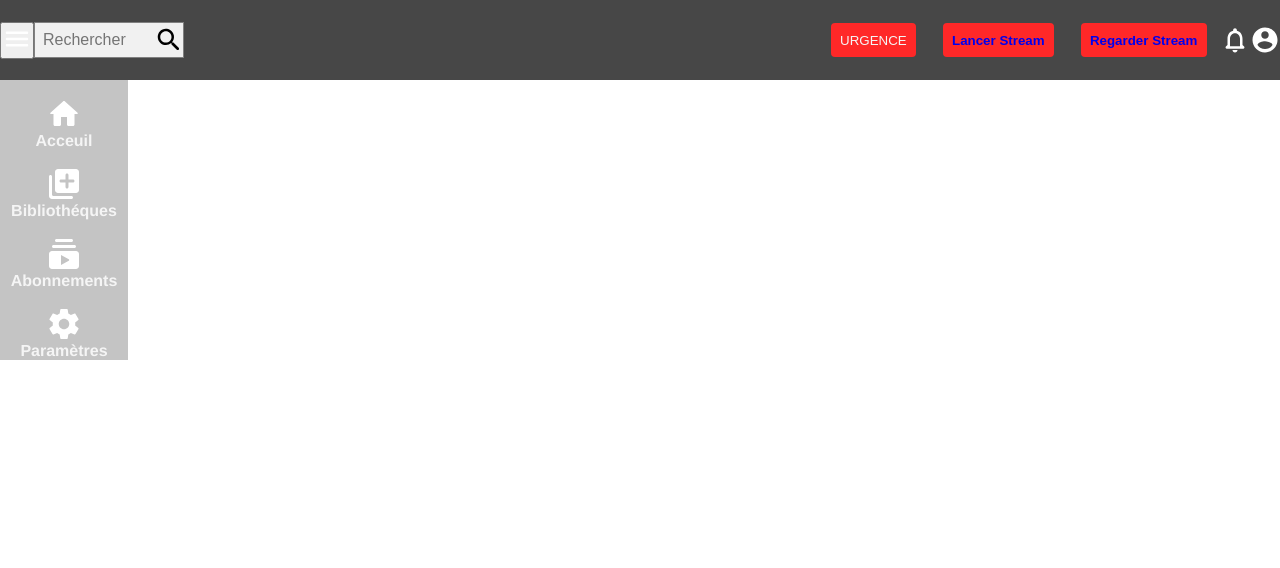
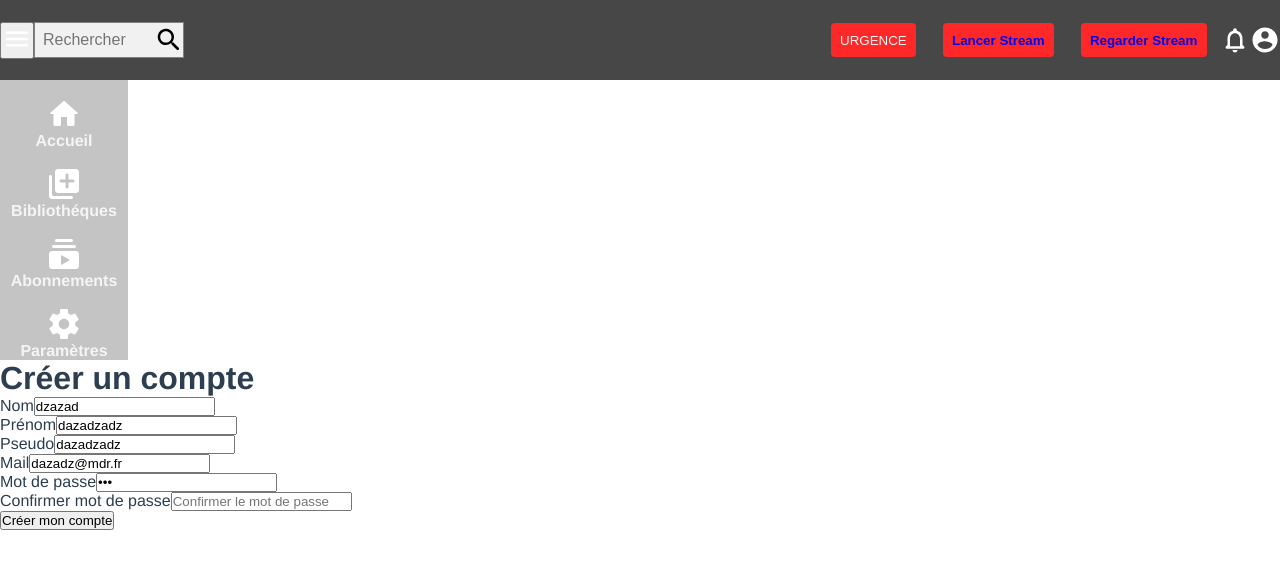
Before and after one commit to Benjamin-Mathieu/flux-videos-front, a Vue app: page /user in a window 1280 px wide. Shown: the top 568 px of the page. Built offline with nearby package versions, Linux system fonts and the light colour scheme.

Commit message:
Connexion a l'api

```diff
--- a/src/components/Sidebar.vue
+++ b/src/components/Sidebar.vue
@@ -4,7 +4,7 @@
       class="icons"
       src="../assets/icons/home-white-36dp.svg"
       alt="Acceuil"
-    /><router-link to="/" class="link">Acceuil</router-link>
+    /><router-link to="/" class="link">Accueil</router-link>
     <img
       class="icons"
       src="../assets/icons/library_add-white-36dp.svg"
--- a/src/main.js
+++ b/src/main.js
@@ -3,9 +3,20 @@ import App from "./App.vue";
 import router from "./router";
 import store from "./store";
 import mitt from "mitt";
+import axios from 'axios'
+
 
 const emitter = mitt();
 let app = createApp(App);
+window.api = axios.create({
+    baseURL: 'http://localhost:8081/api/',
+    withCredentials: false
+    /*headers: {
+        'crossorigin': 'true',
+        'Access-Control-Allow-Origin' : '*',
+        'Access-Control-Allow-Methods':'GET,PUT,POST,DELETE,PATCH,OPTIONS',
+    }*/
+});
 app.config.globalProperties.emitter = emitter;
 app.use(store);
 app.use(router);
--- a/src/router/index.js
+++ b/src/router/index.js
@@ -36,6 +36,12 @@ const routes = [
     name: "Watch",
     component: () =>
       import("../views/Watch.vue")
+  },
+  {
+    path: "/user",
+    name: "Inscription",
+    component: () =>
+      import("../views/Inscription.vue")
   }
 ];
 
--- /dev/null
+++ b/src/views/Inscription.vue
@@ -0,0 +1,78 @@
+<template>
+    <div>
+        <h1>Créer un compte</h1>
+        <form @submit.prevent="creerCompte">
+        <div>
+            <label>Nom</label>
+            <input v-model="name" required type="text" placeholder="Nom">
+        </div>
+        <div>
+            <label>Prénom</label>
+            <input v-model="firstname" required type="text" placeholder="Prénom">
+        </div>
+        <div>
+            <label>Pseudo</label>
+            <input v-model="username" required type="text" placeholder="Pseudo">
+        </div>
+        <div>
+            <label>Mail</label>
+            <input v-model="mail" required type="email" placeholder="Mail">
+        </div>
+        <div>
+            <label>Mot de passe</label>
+            <input v-model="password" required type="password" placeholder="Mot de passe">
+        </div>
+        <div>
+            <label>Confirmer mot de passe</label>
+            <input v-model="confirmPassword" required type="password" placeholder="Confirmer le mot de passe">
+        </div>
+        <div>
+            <button class="button">Créer mon compte</button>
+        </div>
+        </form>
+    </div>
+</template>
+
+<script>
+export default {
+    data()
+    {
+        return{
+            name:'dzazad',
+            firstname:'dazadzadz',
+            username:'dazadzadz',
+            mail:'dazadz@mdr.fr',
+            password:'mdr',
+        }
+    },
+    methods:
+    {
+        creerCompte()
+        {
+            if(this.password == this.confirmPassword)
+            {
+                api.post('user',
+                {
+                    name: this.name,
+                    firstname: this.firstname,
+                    username: this.username,
+                    mail: this.mail,
+                    password: this.password
+                }).then(response=>
+                {
+                    alert('Votre compte a été crée vous pouvez vous connecter');
+                    console.log(response.data); //contenu des data
+                    //this.$router.push('/se-connecter');
+                }).catch(error=>
+                {
+                    alert(error.response.data.message); //Contenu de de l'erreur
+                })
+            }
+            else
+            {
+                alert('Erreur de confirmation de mot de passe');
+            }
+        }
+    }
+}
+</script>
--- a/src/views/Stream.vue
+++ b/src/views/Stream.vue
@@ -68,7 +68,7 @@ export default {
     if (hasGetUserMedia()) {
       const constraints = {
         audio: true,
-        video: true
+        //video: true
       };
 
     navigator.mediaDevices.getUserMedia(constraints).
```
